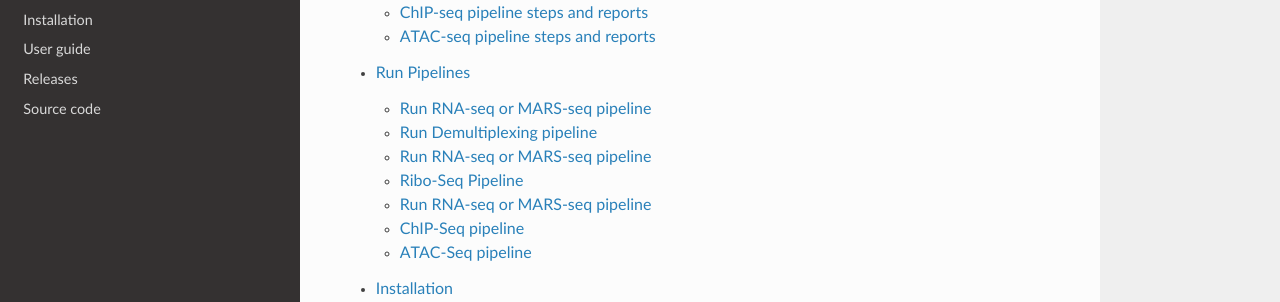
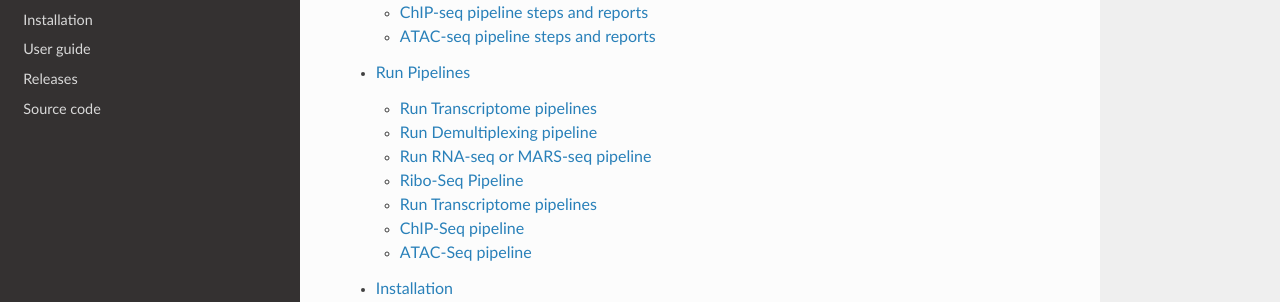
Before and after one commit to utap2/utap2, a Sphinx documentation site: the page built from docs/index.rst, in a window 1280 px wide and 900 px high, scrolled down 782 px. Shown: the part 159-461 px from the top of the window. Built offline with Sphinx 7.4.7 and the Read the Docs theme 3.1.0, drawn with Linux system fonts in a browser that asks for light colours; pages that are not in the unit, such as notebooks, are missing from menus.

Commit message:
Update run-rna-mars-seq.rst

```diff
--- a/docs/rst/Run Pipelines/run-rna-mars-seq.rst
+++ b/docs/rst/Run Pipelines/run-rna-mars-seq.rst
@@ -1,4 +1,4 @@
-Run RNA-seq or MARS-seq pipeline
+Run Transcriptome pipelines
 ################################
 
 
```
